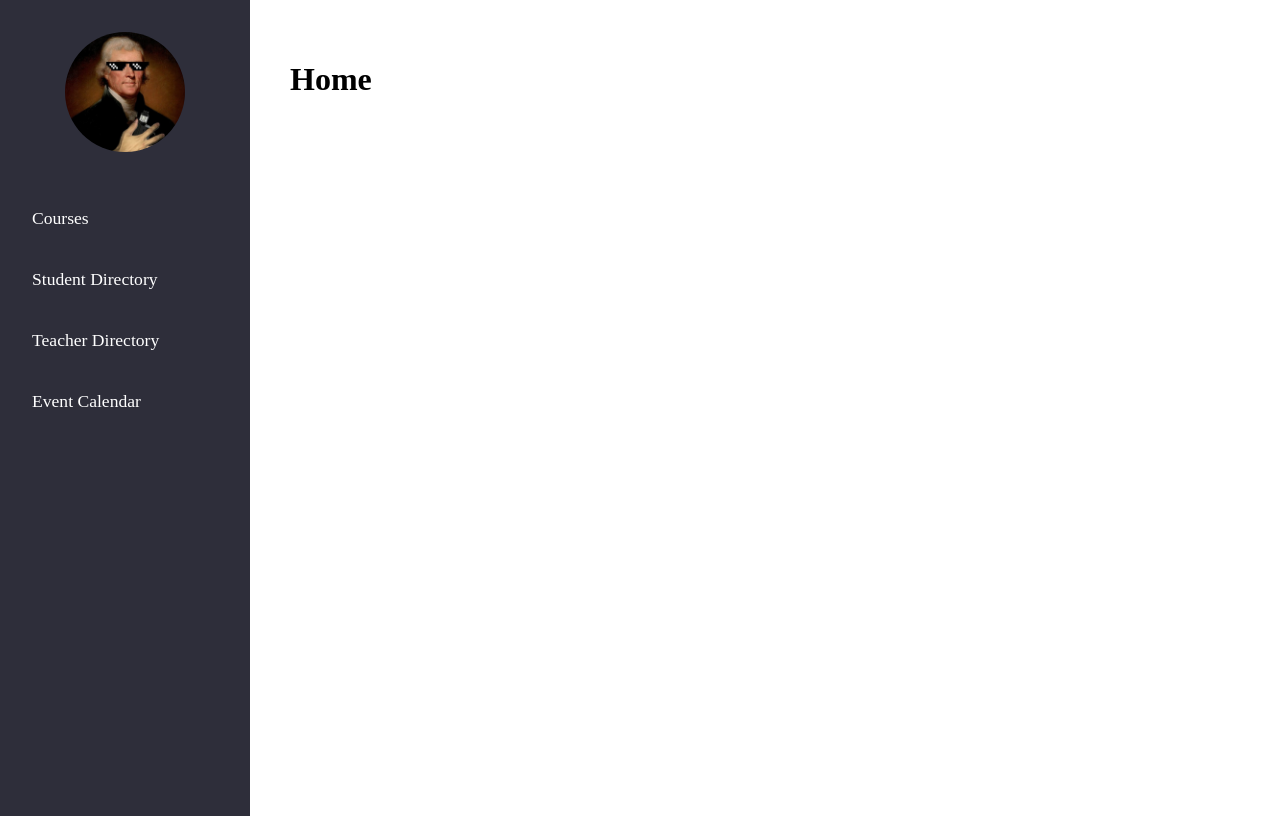
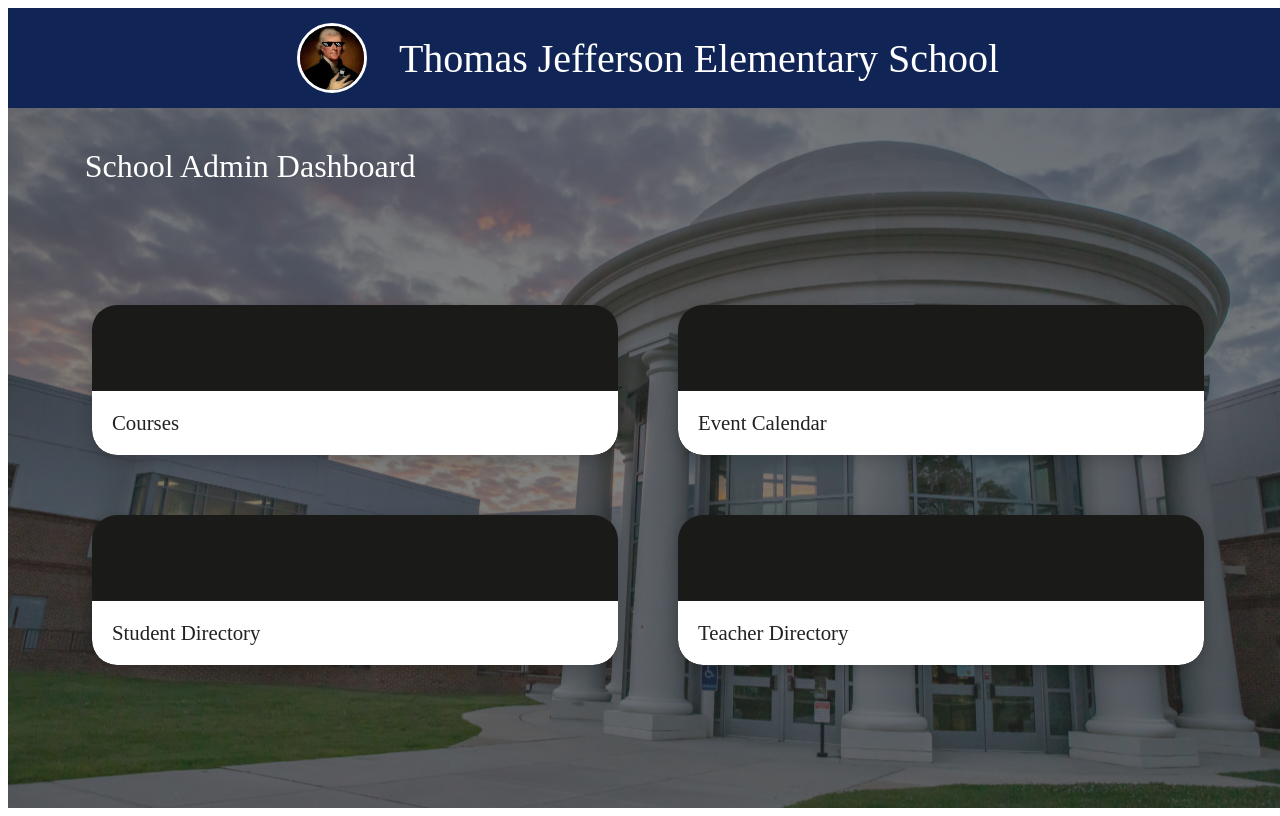
Before and after one commit to Quole0812/TjDashboard, a React (Vite) app in the folder dashboard/: page / in a window 1280 px wide. Built offline with nearby package versions, Linux system fonts and the light colour scheme.

Commit message:
Create home page

```diff
--- /dev/null
+++ b/dashboard/src/components/DashboardWidget.css
@@ -0,0 +1,33 @@
+  .dashboard-widget {
+    flex: 1 1 40%;
+    margin: 20px;
+    text-decoration: none;
+    border-radius: 25px;
+    overflow: hidden;
+    background: #1A1A18;
+    color: #fff;
+    min-width: 300px;
+    min-height: 150px;
+    display: flex;
+    flex-direction: column;
+    box-shadow: 0 4px 16px rgba(0,0,0,0.2);
+    transition: transform 0.2s;
+  }
+  .dashboard-widget:hover {
+    transform: translateY(-5px) scale(1.03);
+  }
+
+  .dashboard-widget-spacer {
+    flex: 1 1 auto;
+  }
+
+  .dashboard-widget-title {
+    background: #fff;
+    color: #222;
+    width: 100%;
+    padding: 20px;
+    font-size: 1.3rem;
+    border-bottom-left-radius: 25px;
+    border-bottom-right-radius: 25px;
+    box-sizing: border-box;
+  }
--- /dev/null
+++ b/dashboard/src/components/DashboardWidget.jsx
@@ -0,0 +1,23 @@
+// import { Link } from 'react-router-dom';
+// import './DashboardWidget.css';
+
+// const DashboardWidget = ({ title, to }) => (
+//   <Link className="dashboard-widget" to={to}>
+//     <div className="dashboard-widget-content">
+//       <div className="dashboard-widget-title">{title}</div>
+//     </div>
+//   </Link>
+// );
+
+// export default DashboardWidget;
+import { Link } from 'react-router-dom';
+import './DashboardWidget.css';
+
+const DashboardWidget = ({ title, to }) => (
+  <Link className="dashboard-widget" to={to}>
+    <div className="dashboard-widget-spacer" />
+    <div className="dashboard-widget-title">{title}</div>
+  </Link>
+);
+
+export default DashboardWidget;
--- /dev/null
+++ b/dashboard/src/components/home.css
@@ -0,0 +1,91 @@
+/* dashboard/src/routes/home.css */
+.home-root {
+    min-height: 100vh;
+    min-width: 100vw;
+    height: 100vh;
+    width: 100vw;
+    margin: 0;
+    padding: 0;
+    background-image: url('../assets/TJ-school.jpg');
+    background-size: cover;
+    background-position: center;
+    background-repeat: no-repeat;
+    position: relative;
+    box-sizing: border-box;
+}
+.home-root::before {
+    content: '';
+    position: absolute;
+    top: 0;
+    left: 0;
+    width: 100%;
+    height: 100%;
+    background: rgba(44, 44, 44, 0.6); /* semi-transparent grey */
+    z-index: 0;
+    pointer-events: none;
+}
+.home-header, .home-widgets, .home-dashboard-title {
+    position: relative;
+    z-index: 1;
+}
+.home-header {
+    height: 100px;
+    background: #112456;
+    display: flex;
+    align-items: center;
+    justify-content: center;
+}
+/* .home-bg-img {
+    position: absolute;
+    top: 0; left: 0; width: 100%; height: 100%;
+    object-fit: cover;
+    opacity: 0.5;
+    z-index: 1;
+} */
+/* .home-header-content {
+    display: flex;
+    align-items: center;
+    gap: 24px;
+    padding: 32px;
+} */
+.home-avatar {
+    width: 64px;
+    height: 64px;
+    border-radius: 50%;
+    border: 3px solid #fff;
+    object-fit: cover;
+    background: #fff;
+    margin-right: 32px;
+}
+.home-school-name {
+    color: #fff;
+    font-size: 2.5rem;
+    margin: 0;
+    font-family: 'Crimson Text';
+    font-style: normal;
+    font-weight: 100;
+}
+.home-dashboard-title {
+    color: #fff;
+    font-size: 1.5rem;
+    font-weight: 400;
+}
+.home-dashboard-title-align {
+    margin-left: 6%; /* Adjust this value to match the left edge of the widgets */
+    margin-top: 40px;
+    color: #fff;
+    font-size: 2rem;
+    font-weight: 400;
+    z-index: 1;
+    position: relative;
+}
+.home-widgets {
+    margin-left: 5%;
+    display: flex;
+    flex-wrap: wrap;
+    justify-content: center;
+    margin-top: 60px;
+    padding: 40px 0;
+    gap: 20px;
+    margin-right: 5%;
+}
--- a/dashboard/src/routes/home.jsx
+++ b/dashboard/src/routes/home.jsx
@@ -1,15 +1,28 @@
-import Sidebar from '../components/Sidebar';
+import DashboardWidget from '../components/DashboardWidget';
+import schoolImg from '../assets/TJ-school.jpg';
+import '../components/home.css';
+import TJLogo from '../assets/TJ-logo.jpg';
 
-const Home = () => {
-  return (
-    <div>
-      <Sidebar />
-      <main>
-        <h1>Home</h1>
-        {/* Add your home page content here */}
-      </main>
+const Home = () => (
+  <div className="home-root" style={{ backgroundImage: `url(${schoolImg})` }}>
+    <div className="home-header">
+      <img
+        src={TJLogo}
+        alt="School Mascot is Thomas Jefferson with sunglasses."
+        className="home-avatar"
+      />
+      <div>
+        <h1 className="home-school-name">Thomas Jefferson Elementary School</h1>
+      </div>
     </div>
-  );
-};
+    <h2 className="home-dashboard-title-align">School Admin Dashboard</h2>
+    <div className="home-widgets">
+      <DashboardWidget title="Courses" to="/courses" />
+      <DashboardWidget title="Event Calendar" to="/calendar" />
+      <DashboardWidget title="Student Directory" to="/students" />
+      <DashboardWidget title="Teacher Directory" to="/teachers" />
+    </div>
+  </div>
+);
 
 export default Home;
```
Also changed, not shown: dashboard/src/assets/TJ-school.jpg (added).
